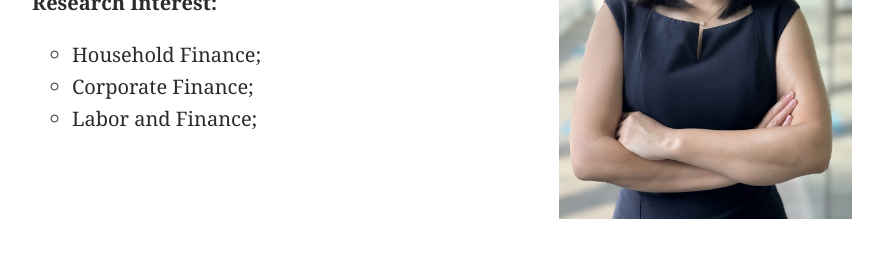
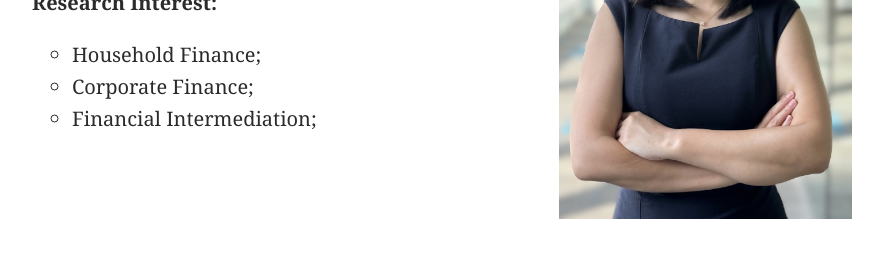
Before and after one commit to huigracewang/homepage, a Jekyll site: the page built from index.md, in a window 1280 px wide. Shown: the part 382-640 px from the top of the page, without its empty margins (198-1081 px from the left). Built offline with Jekyll 4.4.1, drawn with Linux system fonts in a browser that asks for light colours.

Commit message:
Update index.md

```diff
--- a/index.md
+++ b/index.md
@@ -12,5 +12,5 @@ I am an Assistant Professor of Finance at Bentley University. I received a Ph.D.
 <ul>
 <li style="list-style-type:circle;font-size:20px">Household Finance;</li>
 <li style="list-style-type:circle;font-size:20px">Corporate Finance;</li>
-<li style="list-style-type:circle;font-size:20px">Labor and Finance;</li>
+<li style="list-style-type:circle;font-size:20px">Financial Intermediation;</li>
 </ul>
```
